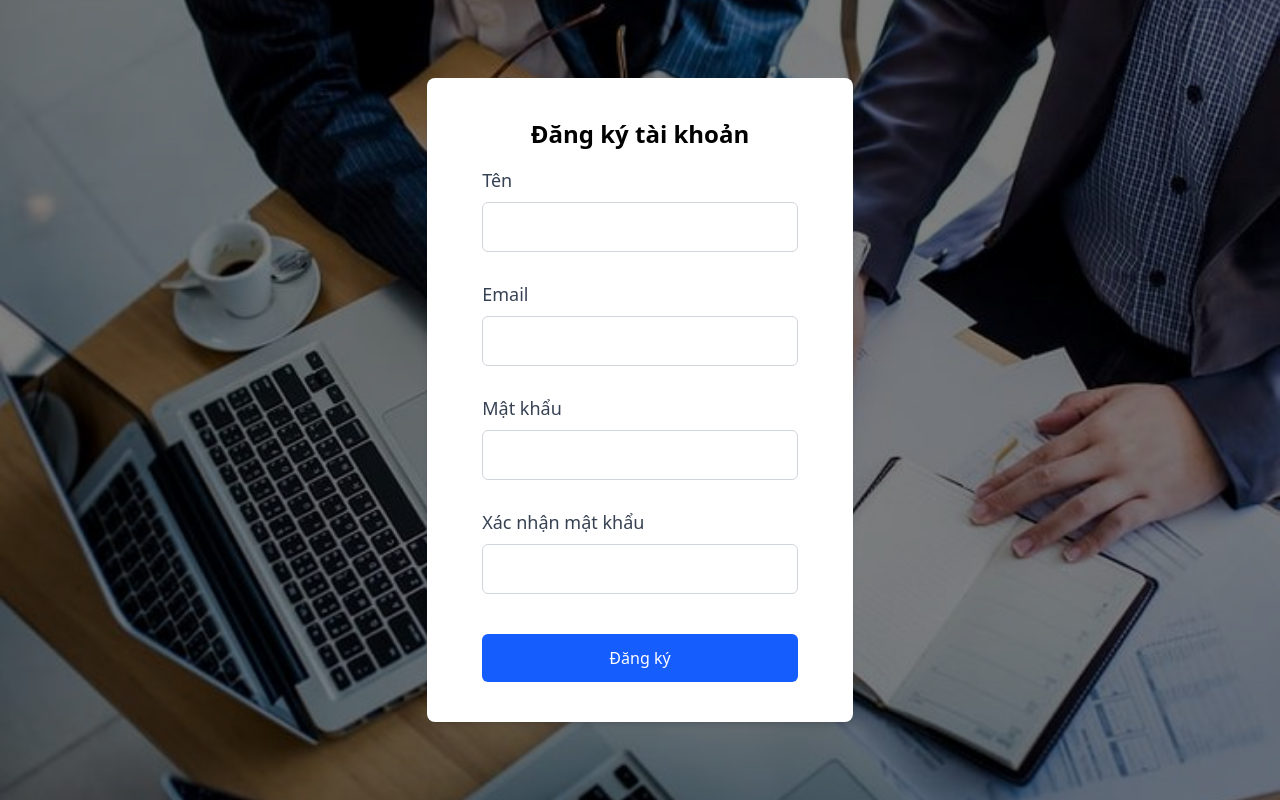
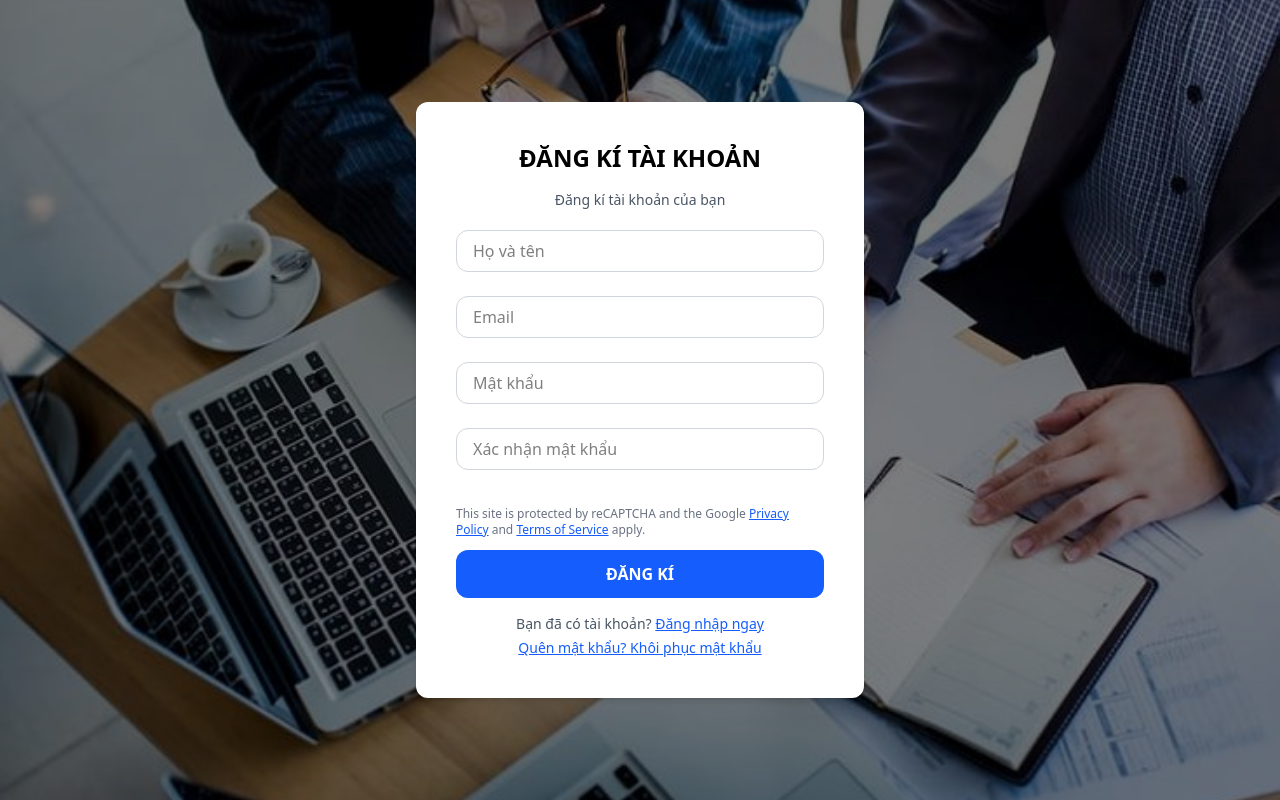
Before and after one commit to nlpn1408/intern-hopper-teamwork-project-FE, a Next.js app: page /register in a window 1280 px wide. Built offline with nearby package versions, Linux system fonts and the light colour scheme.

Commit message:
update register form

```diff
--- a/package.json
+++ b/package.json
@@ -9,6 +9,7 @@
     "lint": "next lint"
   },
   "dependencies": {
+    "axios": "^1.9.0",
     "next": "15.3.1",
     "react": "^19.0.0",
     "react-dom": "^19.0.0",
@@ -17,6 +18,7 @@
   },
   "devDependencies": {
     "@tailwindcss/postcss": "^4",
+    "@types/axios": "^0.9.36",
     "@types/node": "^20",
     "@types/react": "^19",
     "@types/react-dom": "^19",
--- a/src/app/components/register/RegisterForm.tsx
+++ b/src/app/components/register/RegisterForm.tsx
@@ -6,7 +6,7 @@ import toastr from 'toastr';
 import 'toastr/build/toastr.min.css';
 
 export type RegisterData = {
-  name: string;
+  username: string;
   email: string;
   password: string;
   confirmPassword: string;
@@ -46,25 +46,27 @@ export default function RegisterForm({ onSubmit }: RegisterFormProps) {
   return (
     <form
     onSubmit={handleSubmit(onSubmitForm)}
-    className="space-y-2 w-11/12 sm:max-w-10/12 md:max-w-9/12 lg:max-w-8/12 xl:max-w-4/12 mx-auto bg-white py-10 px-6 rounded-lg shadow-md"
+    className=" max-w-11/12 lg:max-w-md md:max-w-md mx-auto bg-white p-10 rounded-xl shadow-md"
   >
-      <h1 className="text-2xl font-bold mb-4 text-center">Đăng ký tài khoản</h1>
+      <h1 className="text-2xl font-bold text-center">ĐĂNG KÍ TÀI KHOẢN</h1>
+      <p className="text-sm text-center my-4 text-gray-600">Đăng kí tài khoản của bạn</p>
 
-      <div className="w-full md:w-10/12 lg:w-10/12 mx-auto">
-        <label className="block text-sm md:text-lg lg:text-lg font-medium text-gray-700">Tên</label>
+      <div className="w-full mx-auto">
+        {/* <label className="block text-sm md:text-lg lg:text-lg font-medium text-gray-700">Tên</label> */}
         <input
-          {...register('name', { required: 'Vui lòng nhập tên' })}
-          className="w-full lg:mt-2 p-1 lg:p-3 md:p-2 border border-gray-300 rounded-md focus:outline-none focus:ring-2 focus:ring-blue-500"
+          {...register('username', { required: 'Vui lòng nhập tên' })}
+          className="w-full lg:mt-1 p-1 lg:px-4 lg:py-2 md:p-2 border border-gray-300 rounded-xl focus:outline-none focus:ring-2 focus:ring-blue-500"
+          placeholder="Họ và tên"
         />
-        {errors.name ? (
-          <p className="text-red-500 text-sm min-h-[1.25rem]">{errors.name.message}</p>
+        {errors.username ? (
+          <p className="text-red-500 text-sm">{errors.username.message}</p>
         ) : (
-          <p className="invisible text-sm min-h-[1.25rem]">placeholder</p>
+          <p className="invisible text-sm">placeholder</p>
         )}
       </div>
 
-      <div className="w-full md:w-10/12 lg:w-10/12 mx-auto">
-        <label className="block text-sm md:text-lg lg:text-lg font-medium text-gray-700">Email</label>
+      <div className="w-full mx-auto">
+        {/* <label className="block text-sm md:text-lg lg:text-lg font-medium text-gray-700">Email</label> */}
         <input
           {...register('email', {
             required: 'Vui lòng nhập email',
@@ -73,17 +75,18 @@ export default function RegisterForm({ onSubmit }: RegisterFormProps) {
               message: 'Email không hợp lệ',
             },
           })}
-          className="w-full lg:mt-2 p-1 lg:p-3 md:p-2 border border-gray-300 rounded-md focus:outline-none focus:ring-2 focus:ring-blue-500"
+          className="w-full lg:mt-1 p-1 lg:px-4 lg:py-2 md:p-2 border border-gray-300 rounded-xl focus:outline-none focus:ring-2 focus:ring-blue-500"
+          placeholder="Email"
         />
         {errors.email ? (
-          <p className="text-red-500 text-sm min-h-[1.25rem]">{errors.email.message}</p>
+          <p className="text-red-500 text-sm">{errors.email.message}</p>
         ) : (
-          <p className="invisible text-sm min-h-[1.25rem]">placeholder</p>
+          <p className="invisible text-sm">placeholder</p>
         )}
       </div>
 
-      <div className="w-full md:w-10/12 lg:w-10/12 mx-auto">
-        <label className="block text-sm md:text-lg lg:text-lg font-medium text-gray-700">Mật khẩu</label>
+      <div className="w-full mx-auto">
+        {/* <label className="block text-sm md:text-lg lg:text-lg font-medium text-gray-700">Mật khẩu</label> */}
         <input
           type="password"
           {...register('password', {
@@ -105,17 +108,18 @@ export default function RegisterForm({ onSubmit }: RegisterFormProps) {
               return true;
             },
           })}
-          className="w-full lg:mt-2 p-1 lg:p-3 md:p-2 border border-gray-300 rounded-md focus:outline-none focus:ring-2 focus:ring-blue-500"
+          className="w-full lg:mt-1 p-1 lg:px-4 lg:py-2 md:p-2 border border-gray-300 rounded-xl focus:outline-none focus:ring-2 focus:ring-blue-500"
+          placeholder="Mật khẩu"
         />
         {errors.password ? (
-          <p className="text-red-500 text-sm min-h-[1.25rem]">{errors.password.message}</p>
+          <p className="text-red-500 text-sm">{errors.password.message}</p>
         ) : (
-          <p className="invisible text-sm min-h-[1.25rem]">placeholder</p>
+          <p className="invisible text-sm">placeholder</p>
         )}
       </div>
 
-      <div className="w-full md:w-10/12 lg:w-10/12 mx-auto">
-        <label className="block text-sm md:text-lg lg:text-lg font-medium text-gray-700">Xác nhận mật khẩu</label>
+      <div className="w-full mx-auto">
+        {/* <label className="block text-sm md:text-lg lg:text-lg font-medium text-gray-700">Xác nhận mật khẩu</label> */}
         <input
           type="password"
           {...register('confirmPassword', {
@@ -123,22 +127,48 @@ export default function RegisterForm({ onSubmit }: RegisterFormProps) {
             validate: (value) =>
               value === password || 'Mật khẩu xác nhận không khớp',
           })}
-          className="w-full lg:mt-2 p-1 lg:p-3 md:p-2 border border-gray-300 rounded-md focus:outline-none focus:ring-2 focus:ring-blue-500"
+          className="w-full lg:mt-1 p-1 lg:px-4 lg:py-2 md:p-2 border border-gray-300 rounded-xl focus:outline-none focus:ring-2 focus:ring-blue-500"
+          placeholder="Xác nhận mật khẩu"
         />
         {errors.confirmPassword ? (
-          <p className="text-red-500 text-sm min-h-[1.25rem]">{errors.confirmPassword.message}</p>
+          <p className="text-red-500 text-sm">{errors.confirmPassword.message}</p>
         ) : (
-          <p className="invisible text-sm min-h-[1.25rem]">placeholder</p>
+          <p className="invisible text-sm">placeholder</p>
         )}
+        <div className="text-xs text-gray-500 mt-4">
+          This site is protected by reCAPTCHA and the Google{' '}
+          <a href="https://policies.google.com/privacy" target="_blank" rel="noopener noreferrer" className="text-blue-600 underline">
+            Privacy Policy
+          </a>{' '}
+          and{' '}
+          <a href="https://policies.google.com/terms" target="_blank" rel="noopener noreferrer" className="text-blue-600 underline">
+            Terms of Service
+          </a>{' '}
+          apply.
+        </div>
       </div>
+
 
       <div className="flex justify-center">
         <button
           type="submit"
-          className="w-full mt-2 py-2 lg:mt-3 md:w-10/12 lg:w-10/12 bg-blue-600 text-white lg:py-3 rounded-md hover:bg-blue-700 focus:outline-none focus:ring-2 focus:ring-blue-500"
+          className="w-full font-bold mt-2 py-2 lg:mt-3 bg-blue-600 text-white lg:py-3 rounded-xl hover:bg-blue-700 focus:outline-none focus:ring-2 focus:ring-blue-500"
         >
-          Đăng ký
+          ĐĂNG KÍ
         </button>
+      </div>
+      <div className="text-center mt-4 text-sm">
+        <p className="text-gray-600">
+          Bạn đã có tài khoản?{' '}
+          <a href="/login" className="text-blue-600 underline">
+            Đăng nhập ngay
+          </a>
+        </p>
+        <p className="mt-1 text-gray-600">
+          <a href="/forgot-password" className="text-blue-600 underline">
+            Quên mật khẩu? Khôi phục mật khẩu
+          </a>
+        </p>
       </div>
 
     </form>
--- a/src/app/register/page.tsx
+++ b/src/app/register/page.tsx
@@ -1,10 +1,11 @@
 'use client';
 
 import { useState } from 'react';
-
 import toastr from 'toastr';
 import 'toastr/build/toastr.min.css';
 import RegisterForm, { RegisterData } from '../components/register/RegisterForm';
+import { registerUser } from '../service/authService';
+
 
 export default function RegisterPage() {
   const [loading, setLoading] = useState(false);
@@ -12,19 +13,7 @@ export default function RegisterPage() {
   const handleRegister = async (data: RegisterData) => {
     setLoading(true);
     try {
-      const response = await fetch('/api/register', {
-        method: 'POST',
-        headers: {
-          'Content-Type': 'application/json',
-        },
-        body: JSON.stringify(data),
-      });
-
-      if (!response.ok) {
-        throw new Error('Đăng ký thất bại');
-      }
-
-      const result = await response.json();
+      const result = await registerUser(data);
 
       if (result.success) {
         toastr.success('Đăng ký thành công!');
--- /dev/null
+++ b/src/app/service/authService.ts
@@ -0,0 +1,19 @@
+import axios from 'axios';
+import { RegisterData } from '../components/register/RegisterForm';
+
+interface RegisterResponse {
+  success: boolean;
+  message?: string;
+}
+
+const API_URL = '/api/register';
+
+export const registerUser = async (data: RegisterData): Promise<RegisterResponse> => {
+  try {
+    const response = await axios.post<RegisterResponse>(API_URL, data);
+    return response.data;
+  } catch (error) {
+    console.error('Đăng ký thất bại:', error);
+    throw new Error('Đăng ký thất bại');
+  }
+};
```
Also changed, not shown: 1 other file (tests, documents, lock files or other folders).
